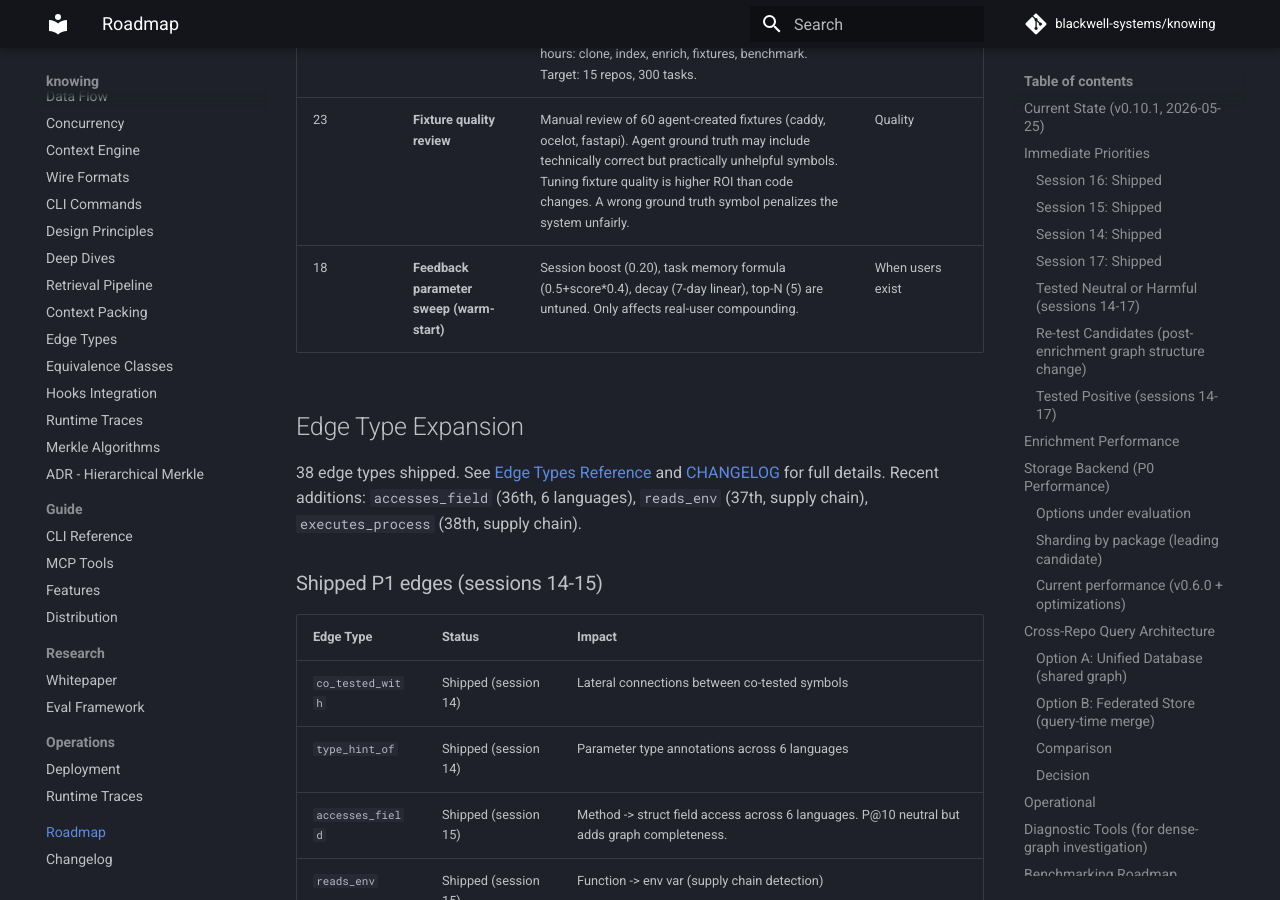
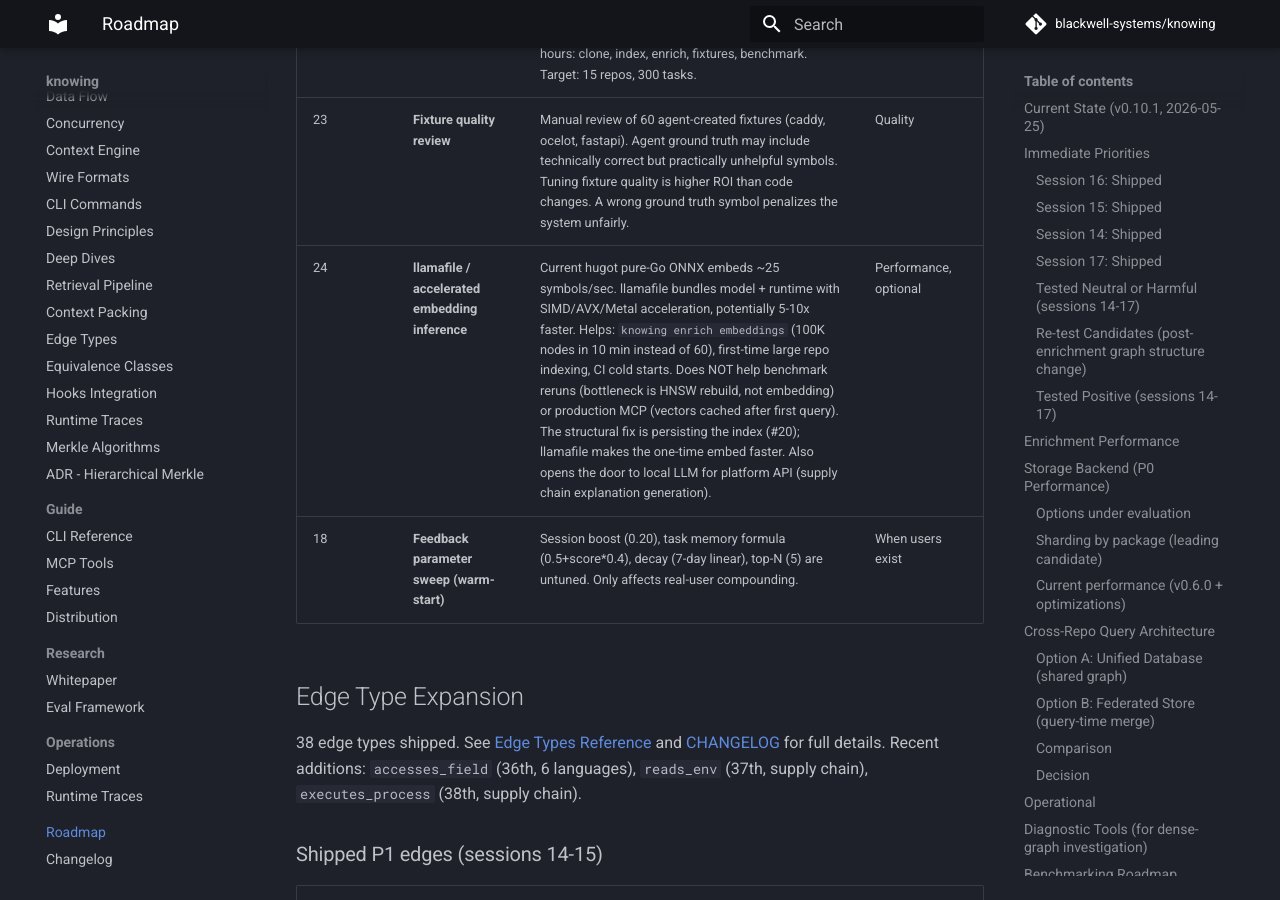
Before and after one commit to blackwell-systems/knowing, an MkDocs documentation site: the page built from docs/roadmap.md, in a window 1280 px wide and 900 px high, scrolled down 19211 px. Built offline with MkDocs 1.6.1 and Material for MkDocs 9.7.7, drawn with Linux system fonts in a browser that asks for light colours; comment, search, counter and statistics services are not loaded.

Commit message:
docs: roadmap update with gap-fill results and follow-on items
Gap-fill shipped: P@10 0.223 -> 0.248 cold (+11.2%), 0.253 warm.
Django 0.176 -> 0.252 (+43%), flask 0.263 -> 0.321 (+22%).
Zero regressions across all 12 repos.

Added: threshold tuning, graduated weight, llamafile acceleration,
adaptive retrieval doc, more repos, fixture review items.
Pre-embed and sqlite-vec reprioritized as production enablers.

```diff
--- a/docs/roadmap.md
+++ b/docs/roadmap.md
@@ -364,6 +364,7 @@ P@10=0.223 cold, 0.249 with compounding (222 tasks, 12 repos, 7 languages). 1.65
 | 21 | **Adaptive retrieval architecture doc** | Dedicated `adaptive-retrieval.md` threading all self-adapting mechanisms into one document: PreferTypeSeeds, adaptive seed count, phantom density signal, task memory compounding, feedback expiration, gap-fill activation. This is the project's central thesis and the benchmark paper's argument. Currently scattered across retrieval-pipeline.md, context-engine.md, and roadmap. | Documentation |
 | 22 | **More corpus repos** | Every enriched repo at 0.200+ lifts the aggregate. Candidates: hugo (Go, 75K LOC), celery (Python, 80K LOC), Spring Boot (Java/Kotlin). Each takes ~2 hours: clone, index, enrich, fixtures, benchmark. Target: 15 repos, 300 tasks. | Corpus expansion |
 | 23 | **Fixture quality review** | Manual review of 60 agent-created fixtures (caddy, ocelot, fastapi). Agent ground truth may include technically correct but practically unhelpful symbols. Tuning fixture quality is higher ROI than code changes. A wrong ground truth symbol penalizes the system unfairly. | Quality |
+| 24 | **llamafile / accelerated embedding inference** | Current hugot pure-Go ONNX embeds ~25 symbols/sec. llamafile bundles model + runtime with SIMD/AVX/Metal acceleration, potentially 5-10x faster. Helps: `knowing enrich embeddings` (100K nodes in 10 min instead of 60), first-time large repo indexing, CI cold starts. Does NOT help benchmark reruns (bottleneck is HNSW rebuild, not embedding) or production MCP (vectors cached after first query). The structural fix is persisting the index (#20); llamafile makes the one-time embed faster. Also opens the door to local LLM for platform API (supply chain explanation generation). | Performance, optional |
 | 18 | **Feedback parameter sweep (warm-start)** | Session boost (0.20), task memory formula (0.5+score*0.4), decay (7-day linear), top-N (5) are untuned. Only affects real-user compounding. | When users exist |
 
 ## Edge Type Expansion
```
